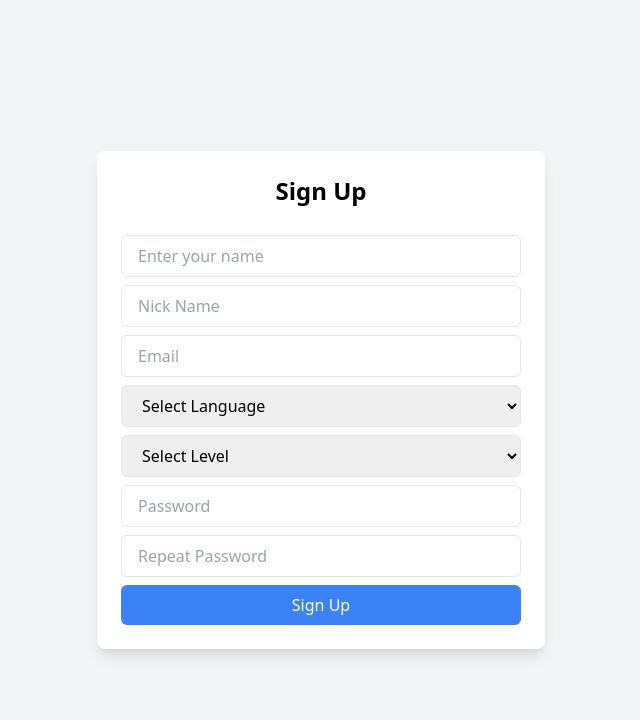
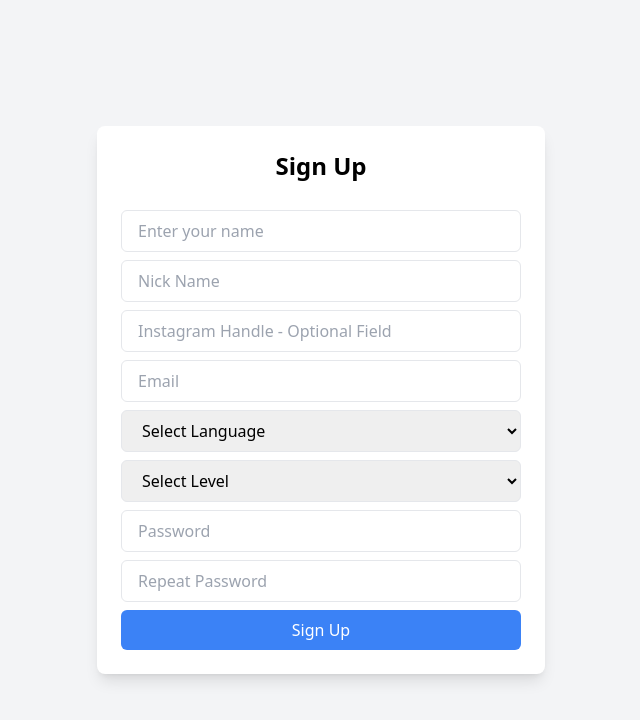
Before and after one commit to sachinkmohan/em-vocab-trainer, a React (Vite) app: page /signup in a window 1280 px wide. Shown: the top 720 px of the page, without its empty margins (319-959 px from the left). Built offline with nearby package versions, Linux system fonts and the light colour scheme; no server answers.

Commit message:
EMV -71 - Add Instagram handle field to SignUp component

```diff
--- a/src/components/SignUp.tsx
+++ b/src/components/SignUp.tsx
@@ -9,6 +9,7 @@ const SignUp = () => {
   const [repeatPassword, setRepeatPassword] = useState("");
   const [nickname, setNickname] = useState("");
   const [name, setName] = useState("");
+  const [instaHandle, setInstaHandle] = useState("");
   const [learningLanguage, setLearningLanguage] = useState("");
   const [languageLevel, setLanguageLevel] = useState("");
   const [errors, setErrors] = useState<{ [key: string]: string }>({});
@@ -21,6 +22,7 @@ const SignUp = () => {
         const initialRoles = ["user"];
         await signUpWithEmail(
           email,
+          instaHandle,
           password,
           nickname,
           name,
@@ -82,6 +84,16 @@ const SignUp = () => {
             {errors.nickname && (
               <p className="text-red-500 text-sm">{errors.nickname}</p>
             )}
+          </div>
+
+          <div className="py-1">
+            <input
+              type="text"
+              placeholder="Instagram Handle - Optional Field"
+              value={instaHandle}
+              onChange={(e) => setInstaHandle(e.target.value)}
+              className="w-full px-4 py-2 border rounded-md focus:outline-none focus:ring-2 focus:ring-blue-500 "
+            />
           </div>
 
           <div className="py-1">
--- a/src/utils/firebaseConfig.ts
+++ b/src/utils/firebaseConfig.ts
@@ -25,6 +25,7 @@ const auth = getAuth();
 
 const signUpWithEmail = async (
   email: string,
+  instaHandle: string,
   password: string,
   nickname: string,
   name: string,
@@ -48,6 +49,7 @@ const signUpWithEmail = async (
       learningLanguage,
       languageLevel,
       roles,
+      instaHandle,
       growthPoints: 0,
     });
     navigate("/library");
```
